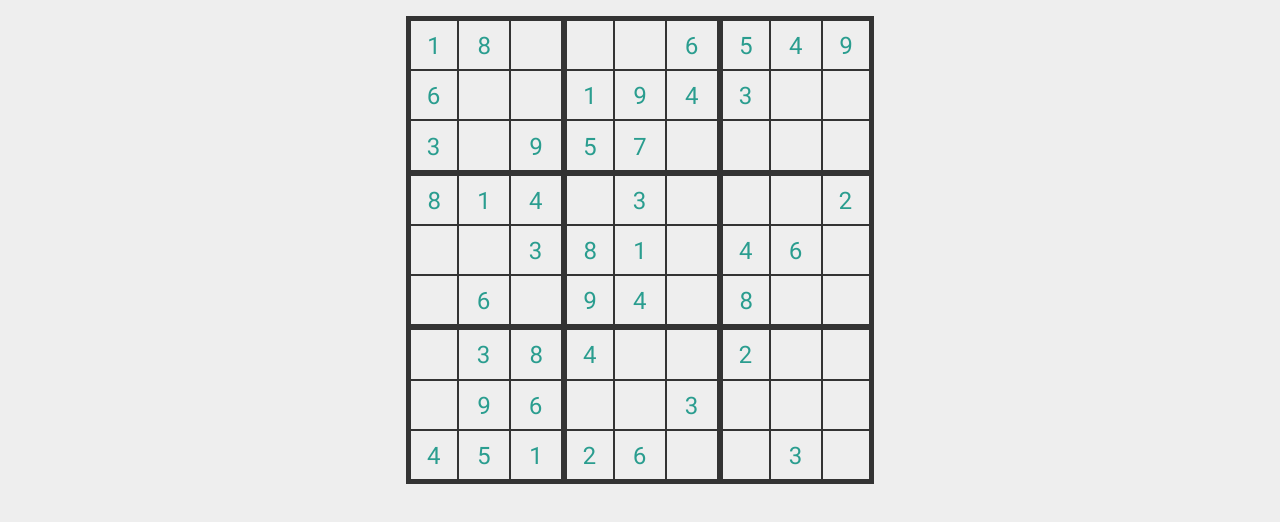
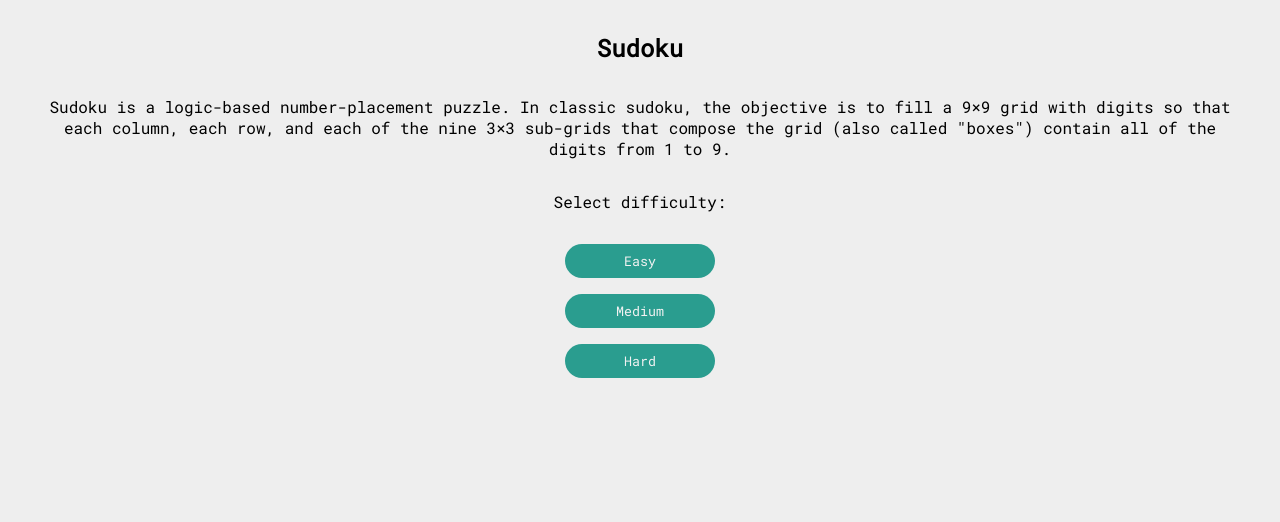
Before and after one commit to jack-carling/sudoku, a React (Create React App) app: page / in a window 1280 px wide. Shown: the top 522 px of the page. Built offline with nearby package versions, Linux system fonts and the light colour scheme.

Commit message:
Main menu
• Show main menu and allow user to change difficulty
• Display button to go back to main menu in game

```diff
--- a/src/App.tsx
+++ b/src/App.tsx
@@ -1,11 +1,36 @@
-import React from 'react';
+import React, { useState } from 'react';
 
 import Board from './components/Board';
 
 function App() {
+  const [showStart, setShowStart] = useState(true);
+  const [difficulty, setDifficulty] = useState('');
+
+  function handleDifficulty(difficulty: string) {
+    setDifficulty(difficulty);
+    setShowStart(false);
+  }
+  function returnToMainMenu() {
+    setShowStart(true);
+  }
+
   return (
     <div className="App">
-      <Board />
+      {showStart && (
+        <section className="App">
+          <h1>Sudoku</h1>
+          <p>
+            Sudoku is a logic-based number-placement puzzle. In classic sudoku, the objective is to fill a 9×9 grid with
+            digits so that each column, each row, and each of the nine 3×3 sub-grids that compose the grid (also called
+            "boxes") contain all of the digits from 1 to 9.
+          </p>
+          <p>Select difficulty:</p>
+          <button onClick={() => handleDifficulty('easy')}>Easy</button>
+          <button onClick={() => handleDifficulty('medium')}>Medium</button>
+          <button onClick={() => handleDifficulty('hard')}>Hard</button>
+        </section>
+      )}
+      {!showStart && <Board difficulty={difficulty} returnToMainMenu={returnToMainMenu} />}
     </div>
   );
 }
--- a/src/components/Board.scss
+++ b/src/components/Board.scss
@@ -26,3 +26,9 @@ section.Board {
     border-left: 5px solid $border-color;
   }
 }
+
+section.game {
+  display: flex;
+  flex-direction: column;
+  align-items: center;
+}
--- a/src/components/Board.tsx
+++ b/src/components/Board.tsx
@@ -10,8 +10,13 @@ interface CheckData {
   number: string;
 }
 
-function Board() {
-  const [board, setBoard] = useState(() => initialize('easy'));
+interface Props {
+  difficulty: string;
+  returnToMainMenu: (e: React.MouseEvent) => void;
+}
+
+function Board({ difficulty, returnToMainMenu }: Props) {
+  const [board, setBoard] = useState(() => initialize(difficulty));
   const boardRef = useRef<HTMLElement>(null);
 
   useEffect(() => {
@@ -120,10 +125,15 @@ function Board() {
   }
 
   return (
-    <section ref={boardRef} className="Board">
-      {board.map((square, index) => {
-        return <Square {...square} index={index} handleNumber={handleNumber} handleDelete={handleDelete} key={index} />;
-      })}
+    <section className="game">
+      <section ref={boardRef} className="Board">
+        {board.map((square, index) => {
+          return (
+            <Square {...square} index={index} handleNumber={handleNumber} handleDelete={handleDelete} key={index} />
+          );
+        })}
+      </section>
+      <button onClick={returnToMainMenu}>Main menu</button>
     </section>
   );
 }
--- a/src/components/Square.scss
+++ b/src/components/Square.scss
@@ -42,7 +42,8 @@ div.Square {
 
 @media only screen and (max-width: 350px) {
   div.Square {
-    input {
+    input,
+    span {
       font-size: 1rem;
     }
   }
--- a/src/index.scss
+++ b/src/index.scss
@@ -19,3 +19,35 @@ div.App {
   display: flex;
   justify-content: center;
 }
+
+section.App {
+  display: flex;
+  flex-direction: column;
+  align-items: center;
+  padding: 2rem;
+  h1,
+  p {
+    margin: 0;
+    margin-bottom: 2rem;
+  }
+  p {
+    text-align: center;
+  }
+}
+
+button {
+  appearance: none;
+  border: none;
+  outline: none;
+  background-color: #2a9d8f;
+  color: #f2f2f2;
+  font-family: 'Roboto Mono', monospace;
+  padding: 0.5rem;
+  margin-bottom: 1rem;
+  border-radius: 999px;
+  min-width: 150px;
+}
+button:hover {
+  opacity: 0.75;
+  cursor: pointer;
+}
```
